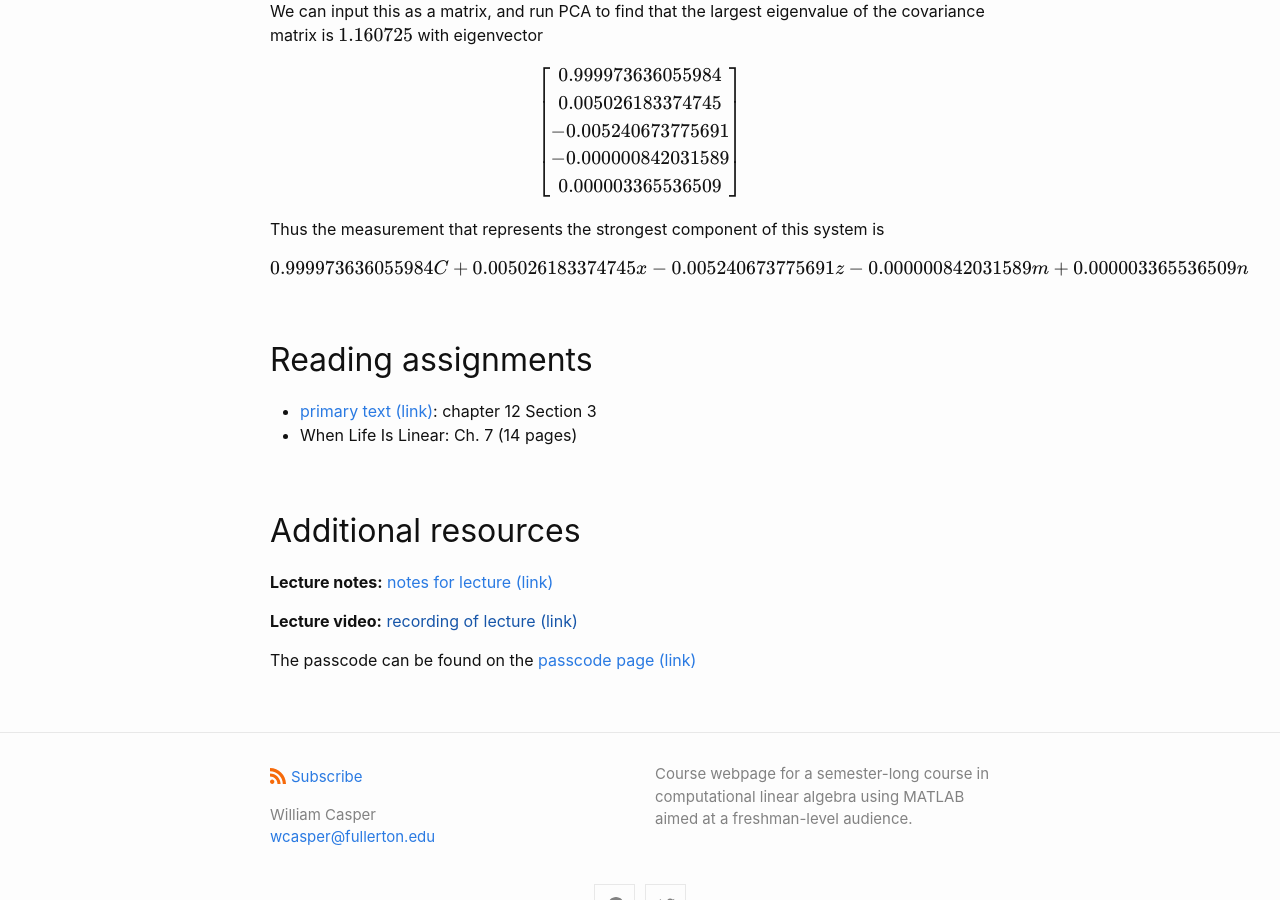
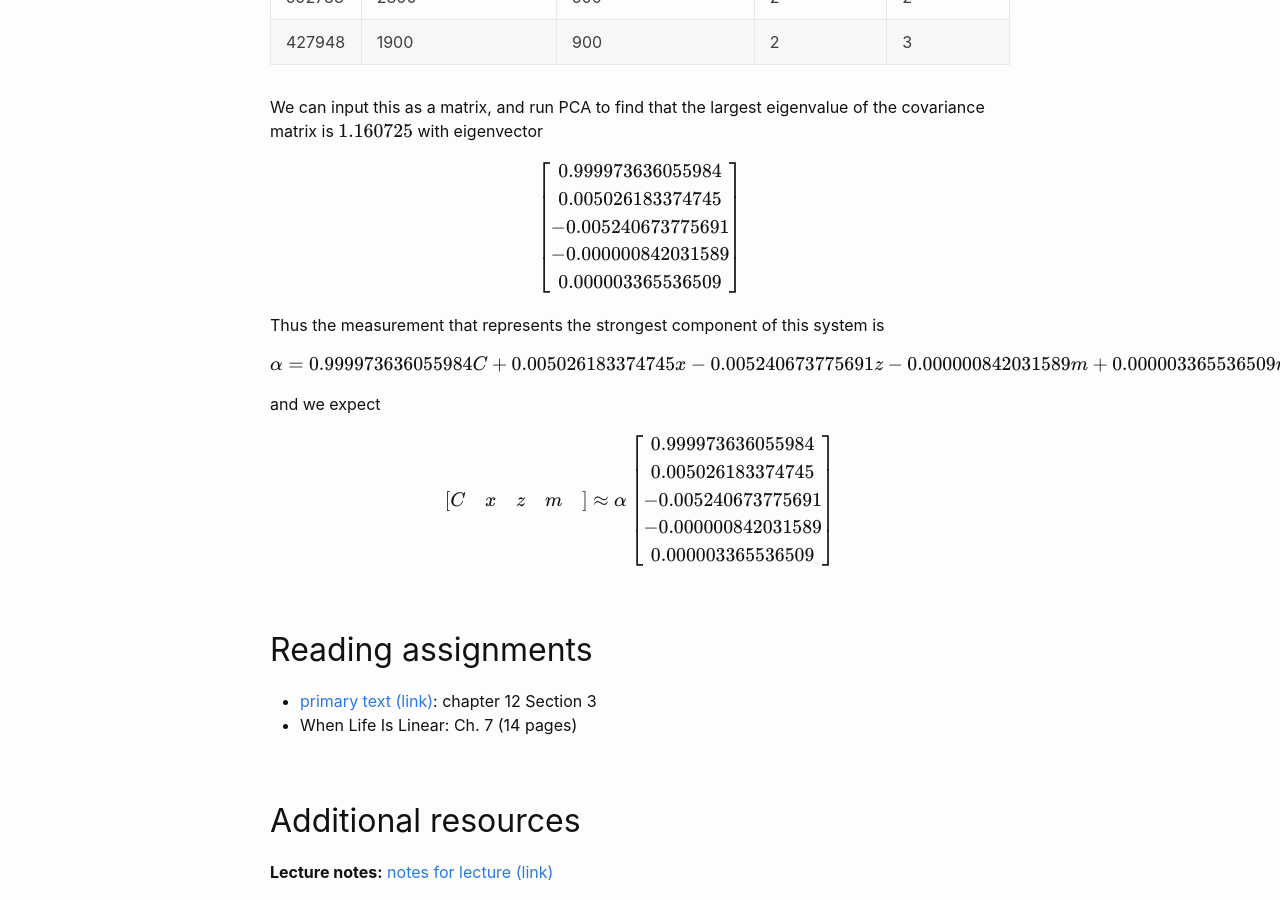
Before and after one commit to wcasper/math107spring2021, a Jekyll site: the page built from _posts/2021-05-05-Week-15-Lecture-25.md, in a window 1280 px wide and 900 px high, scrolled down 3788 px. Built offline with Jekyll 4.4.1, drawn with Linux system fonts in a browser that asks for light colours; some of the changed text lies outside the part shown.

Commit message:
expanded lecture

```diff
--- a/_posts/2021-05-05-Week-15-Lecture-25.md
+++ b/_posts/2021-05-05-Week-15-Lecture-25.md
@@ -76,6 +76,9 @@
 
 where here $$w$$ is the weight added to the spring and $$\ell$$ is the length the spring is stretched.
 In other words, if we were somehow able to measure the value of $$0.9999528 w + 0.00971388\ell$$, then we could with great accuracy back out the actual values of $$w$$ and $$\ell$$ for that given experiment.
+Specifically, we expect
+
+$$\binom{w}{\ell} \approx (0.9999528 w + 0.00971388\ell)\binom{0.9999528}{0.00971388}.$$
 
 In fact, each eigenvectors with this maximum eigenvalue is a scalar multiple of this eigenvalue, corresponding geometrically to a straight line.
 If we plot our measurements along with the line formed by the eigenvectors corresponding to the principal component, we see that the measurements all lie very close to the line, as shown in the figure below.
@@ -115,12 +118,26 @@
 Thus the measurement that represents the strongest component of this system is
 
 $$
- 0.999973636055984 C
+\alpha =  0.999973636055984 C
   +0.005026183374745 x
   -0.005240673775691 z
   -0.000000842031589 m
   +0.000003365536509 n
 $$
+
+and we expect
+
+$$
+\left[\begin{array}{c} C & x & z & m &
+\end{array}\right]
+\approx\alpha
+\left[\begin{array}{c}
+   0.999973636055984\\
+   0.005026183374745\\
+  -0.005240673775691\\
+  -0.000000842031589\\
+   0.000003365536509
+\end{array}\right]$$
 
 ## Reading assignments
 
```
